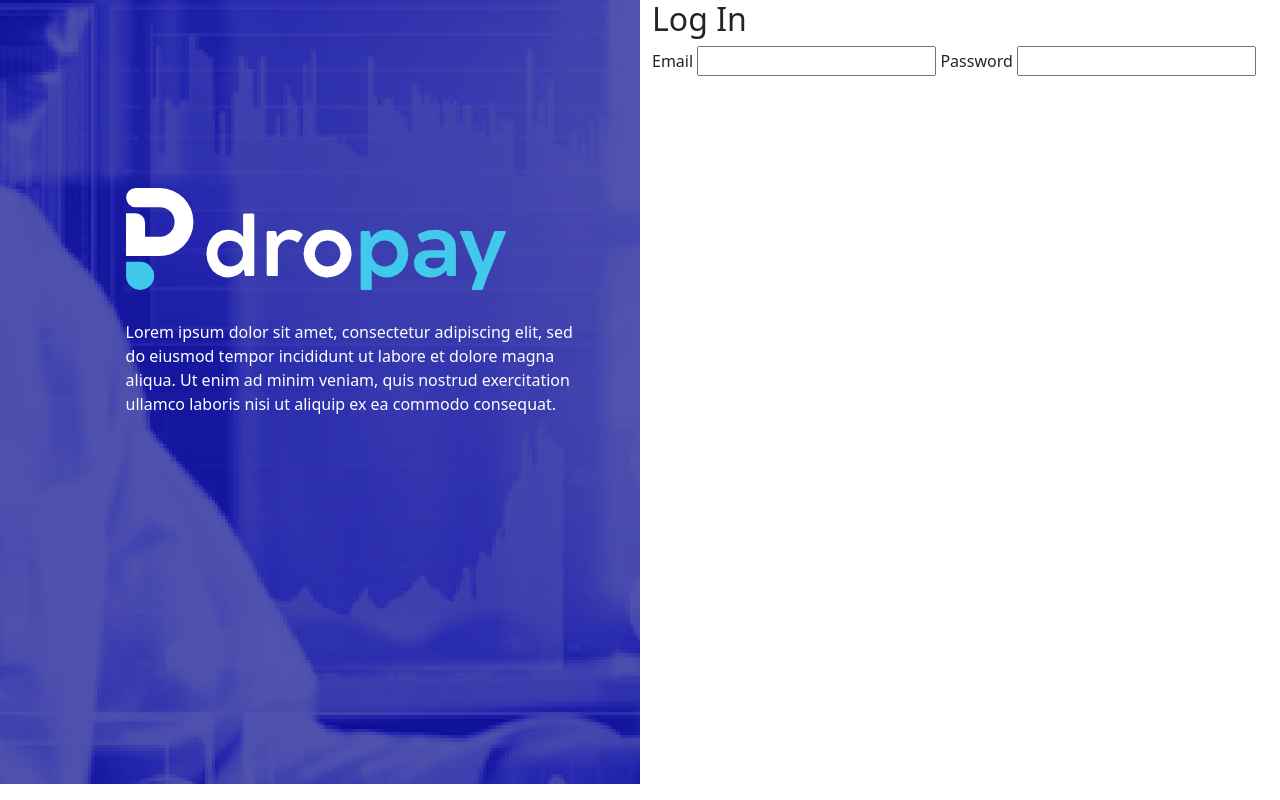
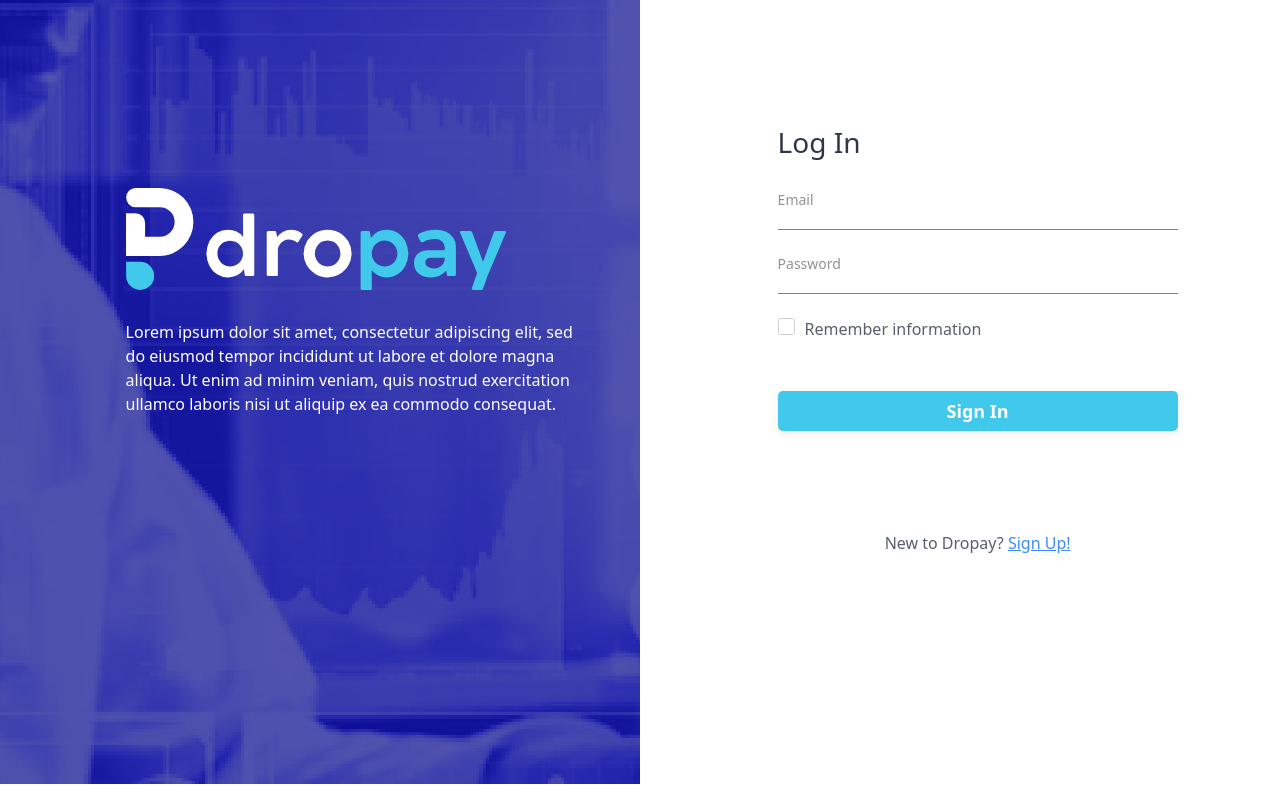
Before and after one commit to franco-arroyave/Dropay, a Django app: page / in a window 1280 px wide. Run offline with Django 3.2, Linux system fonts and the light colour scheme.

Commit message:
Log in updated

```diff
--- a/Dropay/static/css/style.css
+++ b/Dropay/static/css/style.css
@@ -21,3 +21,122 @@ body {
     font-size: 14;
     color: white;
 }
+
+.logIn_Form {
+    width: 400px;
+    margin-top: 20%;
+    margin-left: 20%;
+}
+
+.logIn_Form h2{
+    font-size: 28px;
+    color: #2f3646;
+    margin-bottom: 30px;
+}
+
+.logIn_Form button{
+    width: 100%;
+    height: 40px;
+    margin-top: 50px;
+    background-color: #41C9EB;
+    color: white;
+    font-size: 18px;
+    font-weight: 600;
+    box-shadow: 0px 3px 10px #00000014;
+    border-radius: 5px;
+    border: none;
+}
+
+.logIn_Form button:hover{
+    opacity: 0.7;
+}
+
+.logIn_Form button:active{
+    opacity: 1;
+    background-color: #01048a;
+}
+
+.input-field {
+    border: none;
+    outline: none;
+    position: relative;
+    margin: 0 0 23px 0;
+    padding: 0;
+    box-sizing: border-box;
+
+}
+
+.input-field input{
+    border: none;
+    outline: none;
+    padding: 5px 5px 8px 0px;
+    width: 100%;
+    font-size: 18px;
+    border-bottom: solid 1px #82848B;
+}
+
+.input-field label{
+    opacity: 0.5;
+    position: absolute;
+    top: 0px;
+    left: 0px;
+    font-size: 14px;
+    transition: 0.2s all;
+    cursor: text;
+}
+
+.input-field input:focus{
+    border-bottom: solid 1px #41C9EB;
+    border-width: 2px;
+}
+
+.input-field input:focus ~ label,
+.input-field input:valid ~ label{
+    opacity: 0.8;
+    top: -10px;
+    font-size: 11px;
+    font-weight: bold;
+}
+
+input[type=checkbox]{
+    width: 17px;
+    height: 17px;
+    background: #ffffff;
+    border: 1px solid #2f3646;
+    border-radius: 5px;
+    opacity: 0.35;
+}
+
+input[type=checkbox]:hover{
+    width: 17px;
+    height: 17px;
+    background-color: #41C9EB3B 0% 0% no-repeat padding-box;
+    border: 2px solid #41c9eb;
+    border-radius: 4px;
+    opacity: 1;
+}
+
+input[type=checkbox]:checked{
+    width: 17px;
+    height: 17px;
+    background-color: red;
+    border: 2px solid #41c9eb;
+    border-radius: 4px;
+    opacity: 1;
+}
+
+.checkbox--span{
+    color: #2f3646;
+    opacity: 0.8;
+    margin-left: 10px;
+}
+
+.logIn_Form--finalText {
+    font-size: 16px;
+    padding-top: 100px;
+    margin: auto;
+    display: table;
+    opacity: 0.8;
+    color: #2F3646;
+    align-items: center;
+}
--- a/Dropay/templates/pages/login.html
+++ b/Dropay/templates/pages/login.html
@@ -21,24 +21,22 @@
         <div class="col">
             <div class="logIn_Form">
                 <h2>Log In</h2>
-                <label for="user_email">
-                    <span class="input-name">
-                        Email
-                    </span>
-                </label>
-                <input id="user_email" type="text">
-                <label for="user_password">
-                    <span class="input-name">
-                        Password
-                    </span>
-                </label>
-                <input id="user_password" type="text">
+                <fieldset class="input-field">
+                    <input id="user_email" type="text" required>
+                    <label for="user_email">Email</label>
+                </fieldset>
+                <fieldset class="input-field">
+                    <input id="user_password" type="text" required>
+                    <label for="user_password">Password</label>
+                </fieldset>
+
+                <input type="checkbox"><span class="checkbox--span">Remember information</span>
+                <button>Sign In</button>
+
+                <span class="logIn_Form--finalText">New to Dropay? <a href="">Sign Up!</a> </span>
             </div>
         </div>
     </div>
 </div>
 
-<script>
-    console.log(getBoundingClientRect().height);
-</script>
 {% endblock %}
```
